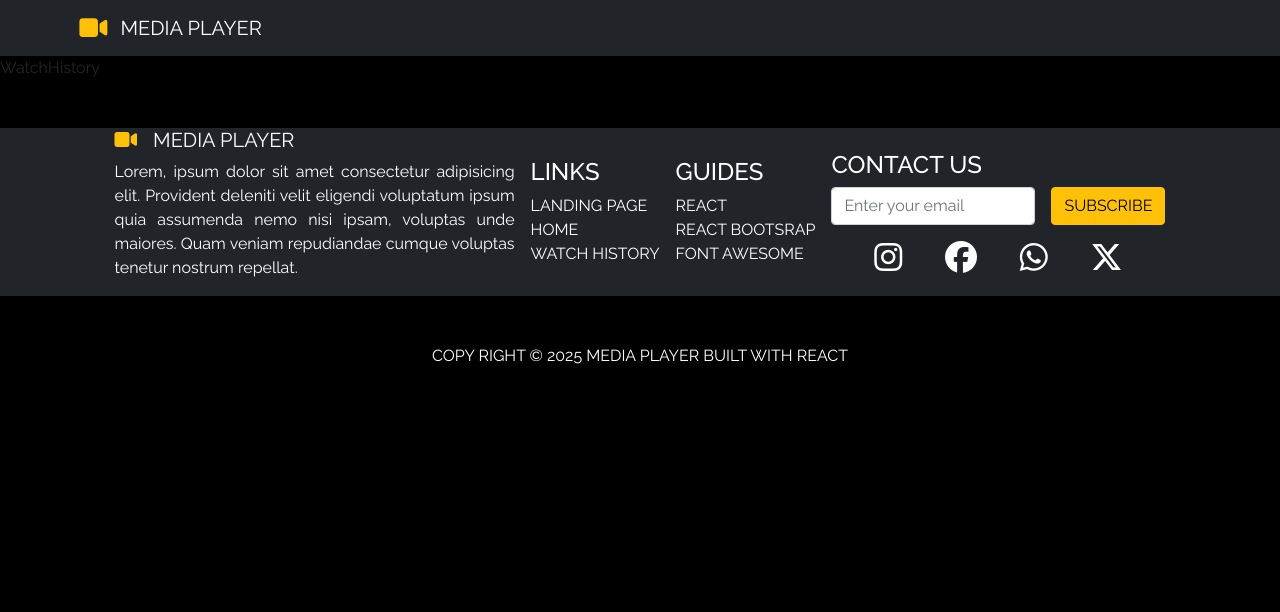
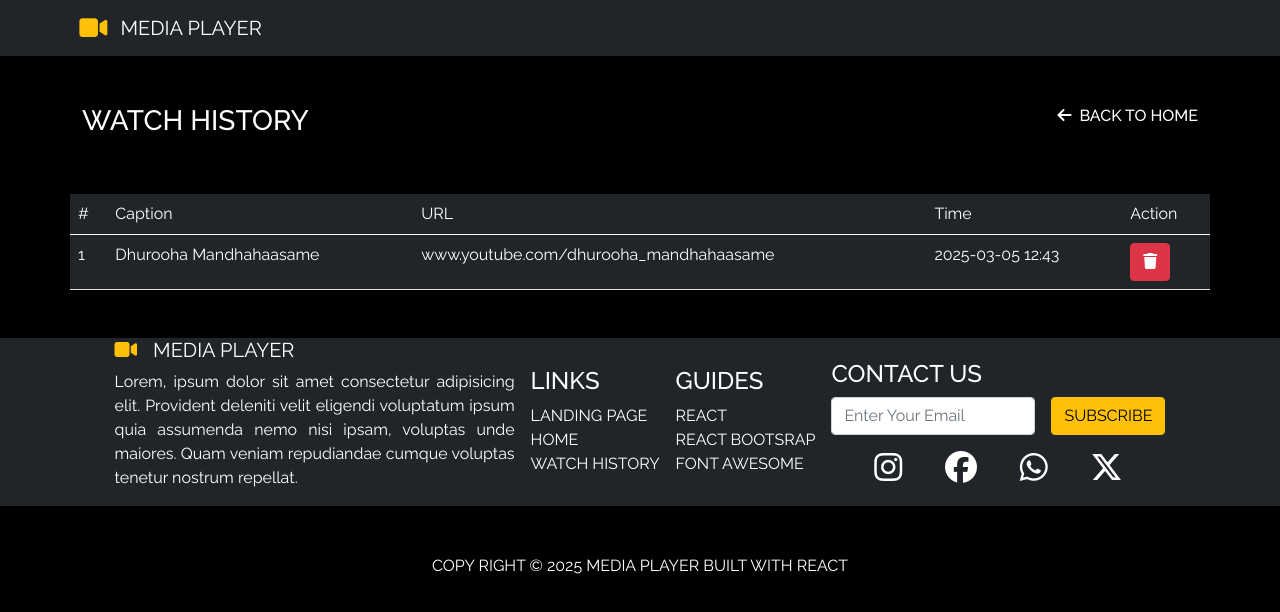
Before and after one commit to abiyababy8/react-programs, a React (Vite) app in the folder projects/mediaPlayerFe/: page /watch in a window 1280 px wide. Shown: the top 612 px of the page. Built offline with nearby package versions, Linux system fonts and the light colour scheme.

Commit message:
added some code

```diff
--- a/projects/mediaPlayerFe/src/components/Footer.jsx
+++ b/projects/mediaPlayerFe/src/components/Footer.jsx
@@ -5,20 +5,20 @@ function Footer() {
     <>
       <div className='d-flex justify-content-center align-items-center mt-5 bg-dark'>
         <div className='d-flex align-items-center justify-content-evenly'>
-         <div className='overview' style={{width:'400px'}}>
+          <div className='overview' style={{ width: '400px' }}>
             <h5><i className="fa-solid fa-video text-warning me-3"></i>
-          <span style={{color:'white'}}>MEDIA PLAYER</span></h5>
-          <p style={{color:'white',textAlign:'justify'}}>Lorem, ipsum dolor sit amet consectetur adipisicing elit. Provident deleniti velit eligendi voluptatum ipsum quia assumenda nemo nisi ipsam, voluptas unde maiores. Quam veniam repudiandae cumque voluptas tenetur nostrum repellat.</p>
+              <span style={{ color: 'white' }}>MEDIA PLAYER</span></h5>
+            <p style={{ color: 'white', textAlign: 'justify' }}>Lorem, ipsum dolor sit amet consectetur adipisicing elit. Provident deleniti velit eligendi voluptatum ipsum quia assumenda nemo nisi ipsam, voluptas unde maiores. Quam veniam repudiandae cumque voluptas tenetur nostrum repellat.</p>
           </div>
-         <div className='links d-flex flex-column ms-3' style={{color:'white'}}>
+          <div className='links d-flex flex-column ms-3' style={{ color: 'white' }}>
             <h4>LINKS</h4>
-         <Link to={'/'} style={{textDecoration:'none',color:'white'}}> LANDING PAGE </Link>
+            <Link to={'/'} style={{ textDecoration: 'none', color: 'white' }}> LANDING PAGE </Link>
 
-          <Link to={'/home'} style={{textDecoration:'none',color:'white'}}>HOME</Link>
+            <Link to={'/home'} style={{ textDecoration: 'none', color: 'white' }}>HOME</Link>
 
-          <Link to={'/watch'} style={{textDecoration:'none',color:'white'}}>WATCH HISTORY</Link>
+            <Link to={'/watch'} style={{ textDecoration: 'none', color: 'white' }}>WATCH HISTORY</Link>
           </div>
-         <div className='links d-flex flex-column ms-3' style={{color:'white'}}>
+          <div className='links d-flex flex-column ms-3' style={{ color: 'white' }}>
             <h4>GUIDES</h4>
             REACT
             <br />
@@ -26,10 +26,10 @@ function Footer() {
             <br />
             FONT AWESOME
           </div>
-         <div className='contact_us ms-3' style={{color:'white'}}>
+          <div className='contact_us ms-3' style={{ color: 'white' }}>
             <h4>CONTACT US</h4>
             <div className='d-flex'>
-            <input type="text" placeholder='Enter your email' className='form-control'/>
+              <input type="text" placeholder='Enter Your Email' className='form-control' />
               <button className='btn btn-warning ms-3'>SUBSCRIBE</button>
             </div>
             <div className='d-flex justify-content-evenly align-items-center mt-3'>
--- a/projects/mediaPlayerFe/src/pages/Home.jsx
+++ b/projects/mediaPlayerFe/src/pages/Home.jsx
@@ -17,10 +17,10 @@ function Home() {
       <div className='container-fluid mt-5 textStyle w-100 mb-5 '>
         <div className='row'>
           <div className='col-md-9'>
-            <View/>
+            <View />
           </div>
           <div className="col-md-3">
-            <Category/>
+            <Category />
           </div>
         </div>
 
--- a/projects/mediaPlayerFe/src/pages/WatchHistory.jsx
+++ b/projects/mediaPlayerFe/src/pages/WatchHistory.jsx
@@ -1,8 +1,35 @@
 import React from 'react'
+import { Link } from 'react-router-dom'
+import { Button } from 'react-bootstrap'
 
 function WatchHistory() {
   return (
-    <div>WatchHistory</div>
+    <>
+      <div className="container mt-5 d-flex justify-content-between">
+        <h3 className='textStyle'>WATCH HISTORY</h3>
+        <Link to={'/home'} style={{ textDecoration: 'none', color: 'white', fontWeight: '500' }}><i class="fa-solid fa-arrow-left me-2"></i>BACK TO HOME </Link>
+      </div>
+      <table className='textStyle table mt-5 mb-5 container bg-dark' data-bs-theme='dark'>
+        <thead>
+          <tr>
+            <th>#</th>
+            <th>Caption</th>
+            <th>URL</th>
+            <th>Time</th>
+            <th>Action</th>
+          </tr>
+        </thead>
+        <tbody>
+          <tr>
+            <td>1</td>
+            <td>Dhurooha Mandhahaasame</td>
+            <td>www.youtube.com/dhurooha_mandhahaasame</td>
+            <td>2025-03-05 12:43</td>
+            <td><Button variant="danger"><i class="fa-solid fa-trash"></i></Button></td>
+          </tr>
+        </tbody>
+      </table>
+    </>
   )
 }
 
```
Also changed, not shown: projects/mediaPlayerFe/src/components/VideoCard.jsx (+2 -2 lines), projects/mediaPlayerFe/src/components/Category.jsx (indentation only). Lines whose indentation alone changed are shown as unchanged.
